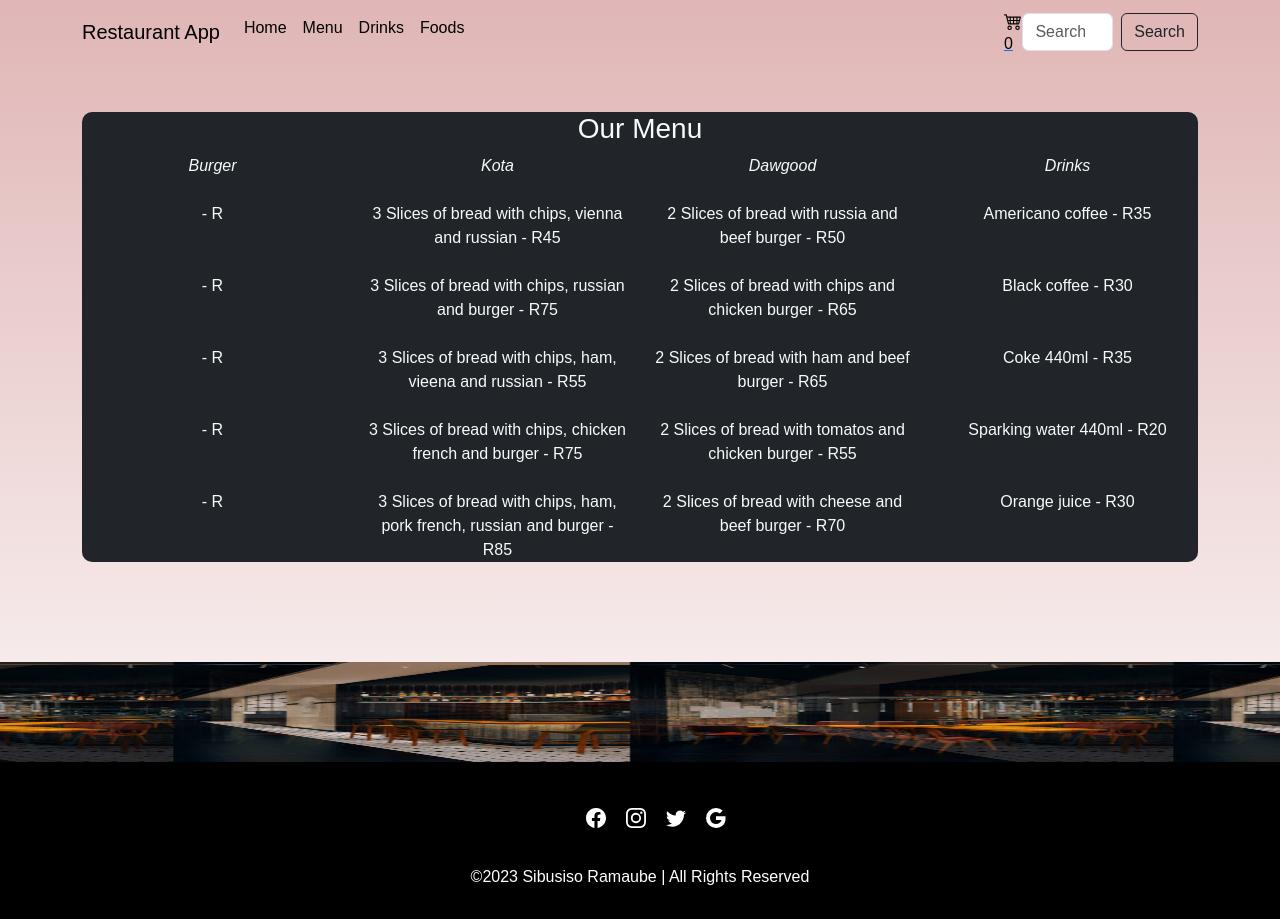
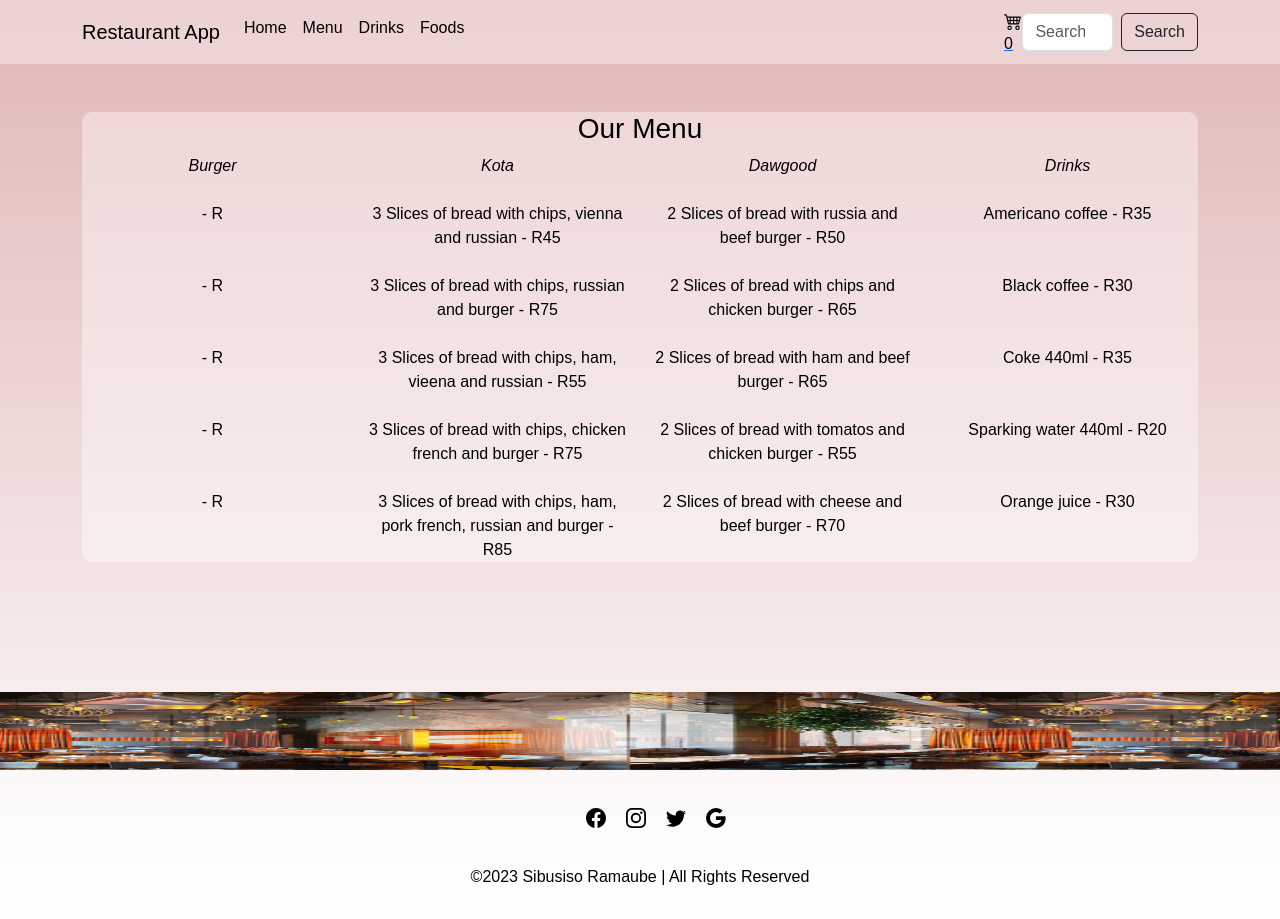
Before and after one commit to hitprofit70/my-restaurant-app, a React (Vite) app in the folder frontend/: page /menupage in a window 1280 px wide. Built offline with nearby package versions, Linux system fonts and the light colour scheme; no server answers.

Commit message:
background changed

```diff
--- a/frontend/src/index.css
+++ b/frontend/src/index.css
@@ -7,6 +7,11 @@
 }
 
 /* @import url("https://fonts.googleapis.com/css2?family=Poppins:wght@200;300;400;500;600;700;800;900&display=swap"); */
+
+
+.navbar {
+  background-color: rgba(255, 255, 255, 0.378);
+}
 
 * {
   margin: 0;
@@ -46,6 +51,10 @@
   transition: 1s;
 }
 
+/* menu page */
+.menu-form {
+  background-color: rgba(255, 255, 255, 0.378);
+}
 
 /* viewproducts page */
 .add-button {
@@ -97,7 +106,7 @@
 .footer {
   position: relative;
   width: 100%;
-  background: black;
+  background-color: rgba(255, 255, 255, 0.378);
   min-height: 100px;
   padding: 20px 50px;
   display: flex;
@@ -124,7 +133,7 @@
 
 .social-icon__link {
   font-size: 2rem;
-  color: #fff;
+  color: black;
   margin: 0 10px;
   display: inline-block;
   transition: 0.5s;
@@ -136,7 +145,7 @@
 
 .menu__link {
   font-size: 1.2rem;
-  color: #fff;
+  color: black;
   margin: 0 10px;
   display: inline-block;
   transition: 0.5s;
@@ -150,7 +159,7 @@
 }
 
 .footer p {
-  color: #fff;
+  color: black;
   margin: 15px 0 10px 0;
   font-size: 1rem;
   font-weight: 300;
@@ -158,11 +167,11 @@
 
 .wave {
   position: absolute;
-  top: -100px;
+  top: -70px;
   left: 0;
   width: 100%;
-  height: 100px;
-  background: url(./assets/istockphoto-1057838514-612x612.jpg);
+  height: 50%;
+  background: url(./assets/istockphoto-1079901206-612x612.jpg);
   background-size: 1000px 100px;
 }
 
--- a/frontend/src/pages/CartPage.jsx
+++ b/frontend/src/pages/CartPage.jsx
@@ -6,6 +6,7 @@
         <div>
             <TopNav />
             <div className='container mt-5'>
+                <h3 className='bg-black text-white text-center' style={{ borderRadius: "5px" }}>Your Cart</h3>
                 <div className="items-group" style={{ height: "300px", width: "100%", borderRadius: "5px" }}>
                     <div className="container-fluid">
                         <div className="col">
@@ -16,6 +17,9 @@
                                 <h4 className="col item-name bg-dark text-light" style={{ borderRadius: "5px", width: "250px" }}>Steak With Leave</h4>
                                 <h6 className="col item-price border bg-dark text-light" style={{ borderRadius: "5px", width: "250px" }}>R126</h6>
                             </span>
+                            <button className='checkout-btn'><svg xmlns="http://www.w3.org/2000/svg" width="16" height="16" fill="currentColor" class="bi bi-trash3" viewBox="0 0 16 16">
+                                <path d="M6.5 1h3a.5.5 0 0 1 .5.5v1H6v-1a.5.5 0 0 1 .5-.5ZM11 2.5v-1A1.5 1.5 0 0 0 9.5 0h-3A1.5 1.5 0 0 0 5 1.5v1H2.506a.58.58 0 0 0-.01 0H1.5a.5.5 0 0 0 0 1h.538l.853 10.66A2 2 0 0 0 4.885 16h6.23a2 2 0 0 0 1.994-1.84l.853-10.66h.538a.5.5 0 0 0 0-1h-.995a.59.59 0 0 0-.01 0H11Zm1.958 1-.846 10.58a1 1 0 0 1-.997.92h-6.23a1 1 0 0 1-.997-.92L3.042 3.5h9.916Zm-7.487 1a.5.5 0 0 1 .528.47l.5 8.5a.5.5 0 0 1-.998.06L5 5.03a.5.5 0 0 1 .47-.53Zm5.058 0a.5.5 0 0 1 .47.53l-.5 8.5a.5.5 0 1 1-.998-.06l.5-8.5a.5.5 0 0 1 .528-.47ZM8 4.5a.5.5 0 0 1 .5.5v8.5a.5.5 0 0 1-1 0V5a.5.5 0 0 1 .5-.5Z" />
+                            </svg></button>
                             <button className='checkout-btn'>CheckOut</button>
                         </div>
                     </div>
--- a/frontend/src/pages/Menu.jsx
+++ b/frontend/src/pages/Menu.jsx
@@ -1,4 +1,4 @@
-import React, { useEffect, useState } from "react";
+import { useEffect, useState } from "react";
 import TopNav from "../components/TopNav";
 import BottomF from "../components/BottomF";
 
@@ -18,113 +18,113 @@
       <TopNav />
       <div className="container mt-5">
         <div
-          className="menu-form bg-dark mb-5"
+          className="menu-form mb-5"
           style={{ width: "100%", borderRadius: "10px" }}
         >
-          <h3 className="text-center text-light mt-5">Our Menu</h3>
+          <h3 className="text-center text-black mt-5">Our Menu</h3>
           <div className="row row-cols-1 row-cols-md-4 g-4 text-center">
             <div className="col">
-              <span className="text-light fst-italic">Burger</span>
+              <span className="text-black fst-italic">Burger</span>
             </div>
             <div className="col">
-              <span className="text-light fst-italic">Kota</span>
+              <span className="text-black fst-italic">Kota</span>
             </div>
             <div className="col">
-              <span className="text-light fst-italic">Dawgood</span>
+              <span className="text-black fst-italic">Dawgood</span>
             </div>
             <div className="col">
-              <span className="text-light fst-italic">Drinks</span>
+              <span className="text-black fst-italic">Drinks</span>
             </div>
             <div className="col">
-              <span className="text-light">
+              <span className="text-black">
                 {name1} - R{price1}
               </span>
             </div>
             <div className="col">
-              <span className="text-light">
+              <span className="text-black">
                 3 Slices of bread with chips, vienna and russian - R45
               </span>
             </div>
             <div className="col">
-              <span className="text-light">
+              <span className="text-black">
                 2 Slices of bread with russia and beef burger - R50
               </span>
             </div>
             <div className="col">
-              <span className="text-light">Americano coffee - R35</span>
+              <span className="text-black">Americano coffee - R35</span>
             </div>
             <div className="col">
-              <span className="text-light">
+              <span className="text-black">
                 {name1} - R{price1}
               </span>
             </div>
             <div className="col">
-              <span className="text-light">
+              <span className="text-black">
                 3 Slices of bread with chips, russian and burger - R75
               </span>
             </div>
             <div className="col">
-              <span className="text-light">
+              <span className="text-black">
                 2 Slices of bread with chips and chicken burger - R65
               </span>
             </div>
             <div className="col">
-              <span className="text-light">Black coffee - R30</span>
+              <span className="text-black">Black coffee - R30</span>
             </div>
             <div className="col">
-              <span className="text-light">
+              <span className="text-black">
                 {name1} - R{price1}
               </span>
             </div>
             <div className="col">
-              <span className="text-light">
+              <span className="text-black">
                 3 Slices of bread with chips, ham, vieena and russian - R55
               </span>
             </div>
             <div className="col">
-              <span className="text-light">
+              <span className="text-black">
                 2 Slices of bread with ham and beef burger - R65
               </span>
             </div>
             <div className="col">
-              <span className="text-light">Coke 440ml - R35</span>
+              <span className="text-black">Coke 440ml - R35</span>
             </div>
             <div className="col">
-              <span className="text-light">
+              <span className="text-black">
                 {name1} - R{price1}
               </span>
             </div>
             <div className="col">
-              <span className="text-light">
+              <span className="text-black">
                 3 Slices of bread with chips, chicken french and burger - R75
               </span>
             </div>
             <div className="col">
-              <span className="text-light">
+              <span className="text-black">
                 2 Slices of bread with tomatos and chicken burger - R55
               </span>
             </div>
             <div className="col">
-              <span className="text-light">Sparking water 440ml - R20</span>
+              <span className="text-black">Sparking water 440ml - R20</span>
             </div>
             <div className="col">
-              <span className="text-light">
+              <span className="text-black">
                 {name1} - R{price1}
               </span>
             </div>
             <div className="col">
-              <span className="text-light">
+              <span className="text-black">
                 3 Slices of bread with chips, ham, pork french, russian and
                 burger - R85
               </span>
             </div>
             <div className="col">
-              <span className="text-light">
+              <span className="text-black">
                 2 Slices of bread with cheese and beef burger - R70
               </span>
             </div>
             <div className="col">
-              <span className="text-light">Orange juice - R30</span>
+              <span className="text-black">Orange juice - R30</span>
             </div>
           </div>
         </div>
```
